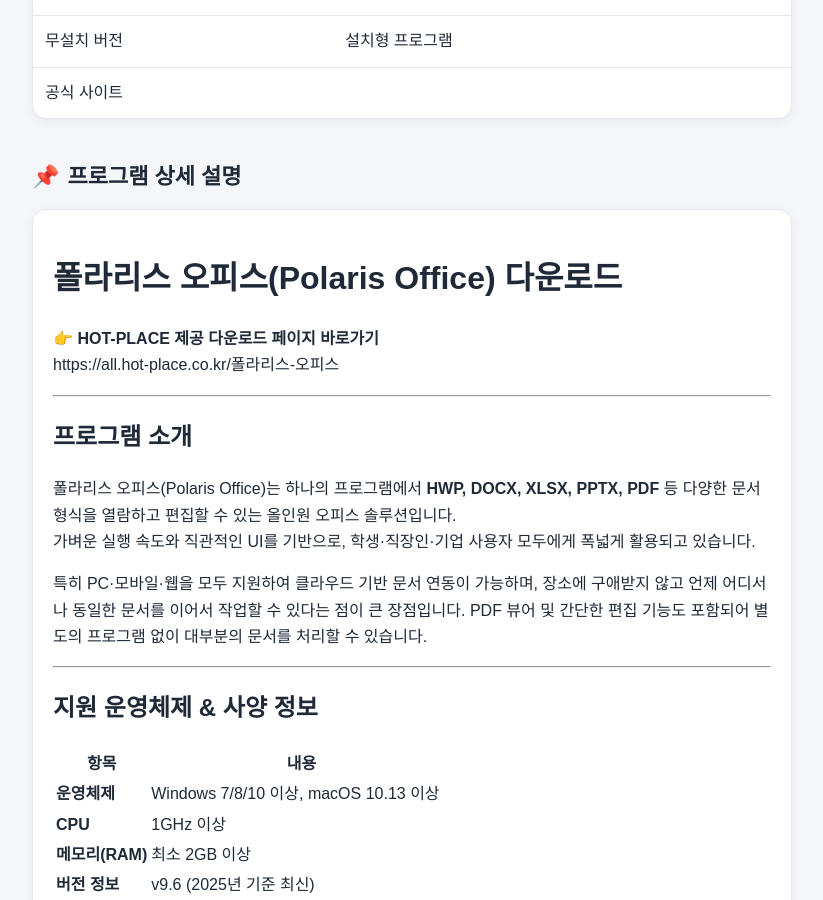
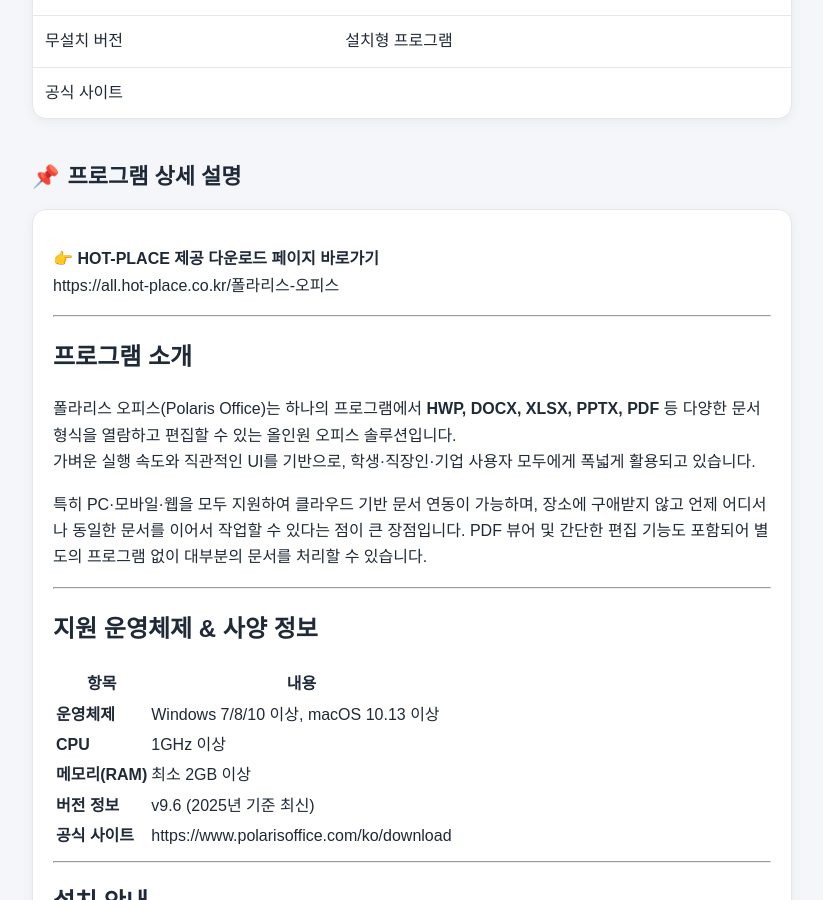
Before and after one commit to rneh10122-cyber/utility, a Jekyll site: the page built from _posts/2025-11-26-polarisoffice.md, in a window 1280 px wide and 900 px high, scrolled down 521 px. Shown: the whole window, without its empty margins (228-1051 px from the left). Built offline with Jekyll 4.4.1, drawn with Linux system fonts in a browser that asks for light colours.

Commit message:
Update 2025-11-26-polarisoffice.md

```diff
--- a/_posts/2025-11-26-polarisoffice.md
+++ b/_posts/2025-11-26-polarisoffice.md
@@ -8,8 +8,6 @@
 portable: "설치형 프로그램"
 official: ""
 ---
-
-# 폴라리스 오피스(Polaris Office) 다운로드
 
 👉 **HOT-PLACE 제공 다운로드 페이지 바로가기**
 https://all.hot-place.co.kr/폴라리스-오피스
```
